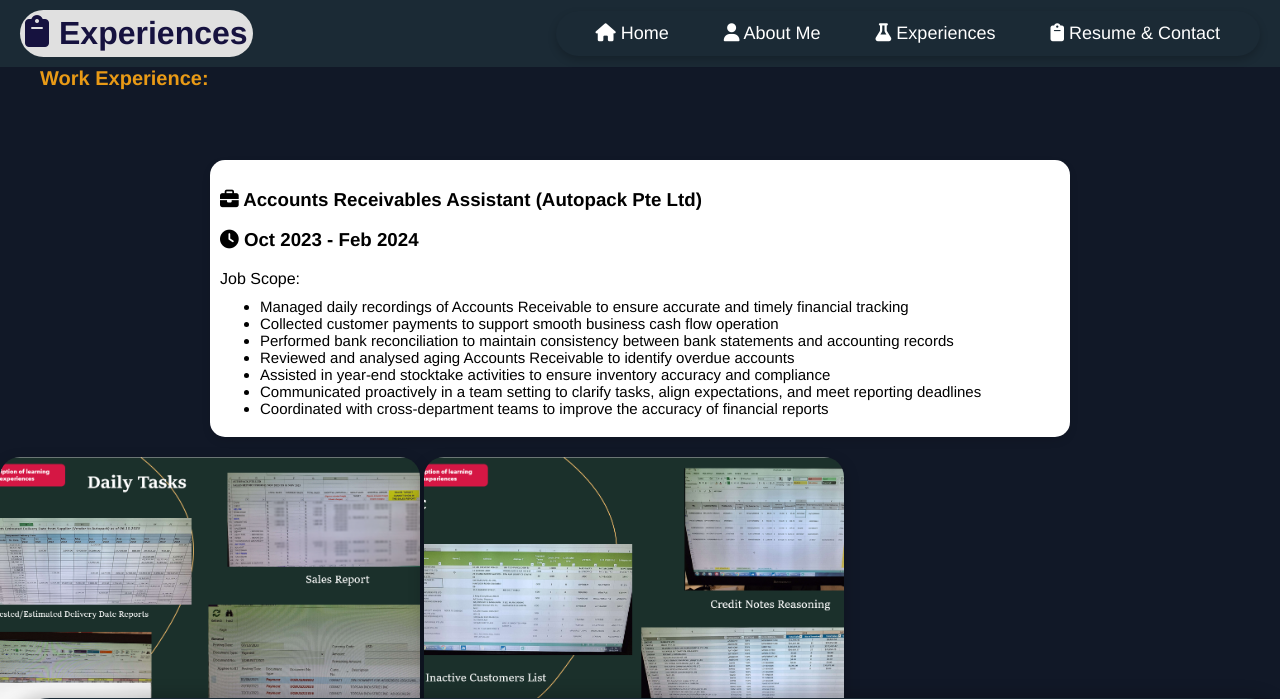
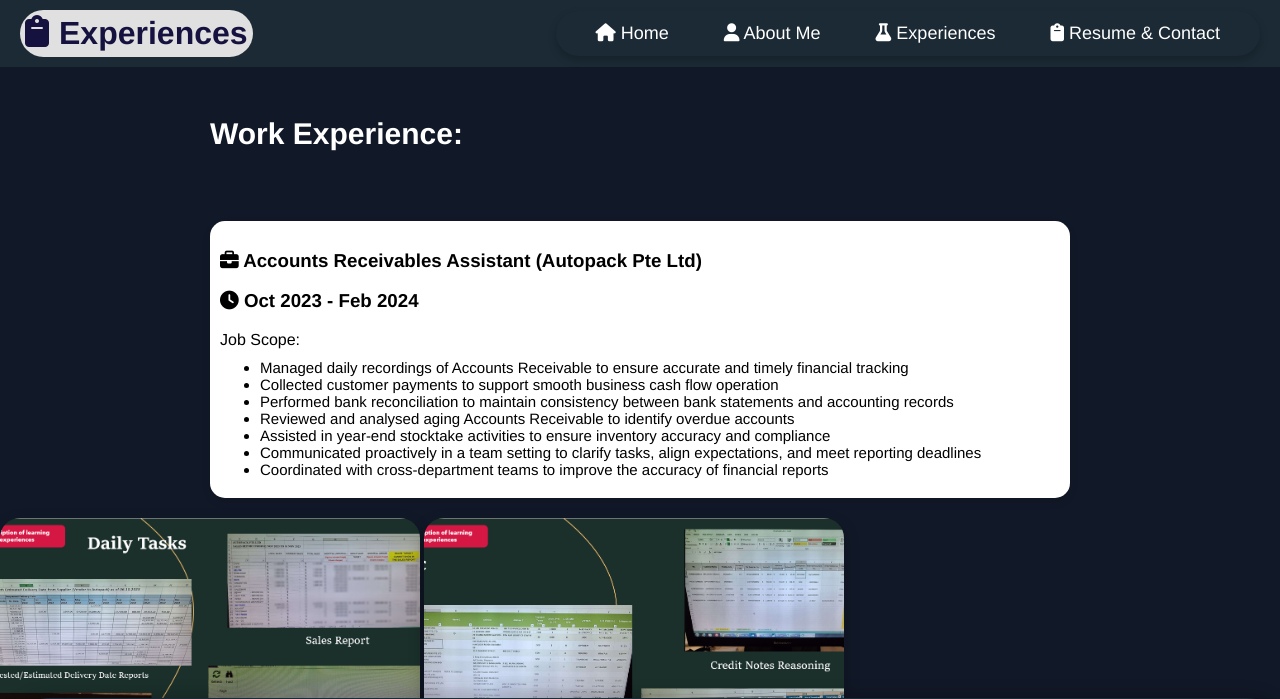
Before and after one commit to ahh05/hafizalhasanudin, a plain HTML site: page Experiences.html in a window 1280 px wide. Shown: the top 699 px of the page. Drawn offline with Linux system fonts and the light colour scheme.

Commit message:
Update Experiences.css

```diff
--- a/Experiences.css
+++ b/Experiences.css
@@ -1,10 +1,11 @@
 #h3-exp-big {
-  color: #e99a16;
+  color: #ffffff;
   margin-top: 10px auto;
   margin-bottom: 20px;
-  font-size: 20px;
+  font-size: 30px;
   text-align: left;
-  margin-left: 40px;
+  margin-left: 210px;
+  margin-top: 50px;
   max-width: 900px;
   /* controls when text wraps */
 }
```
